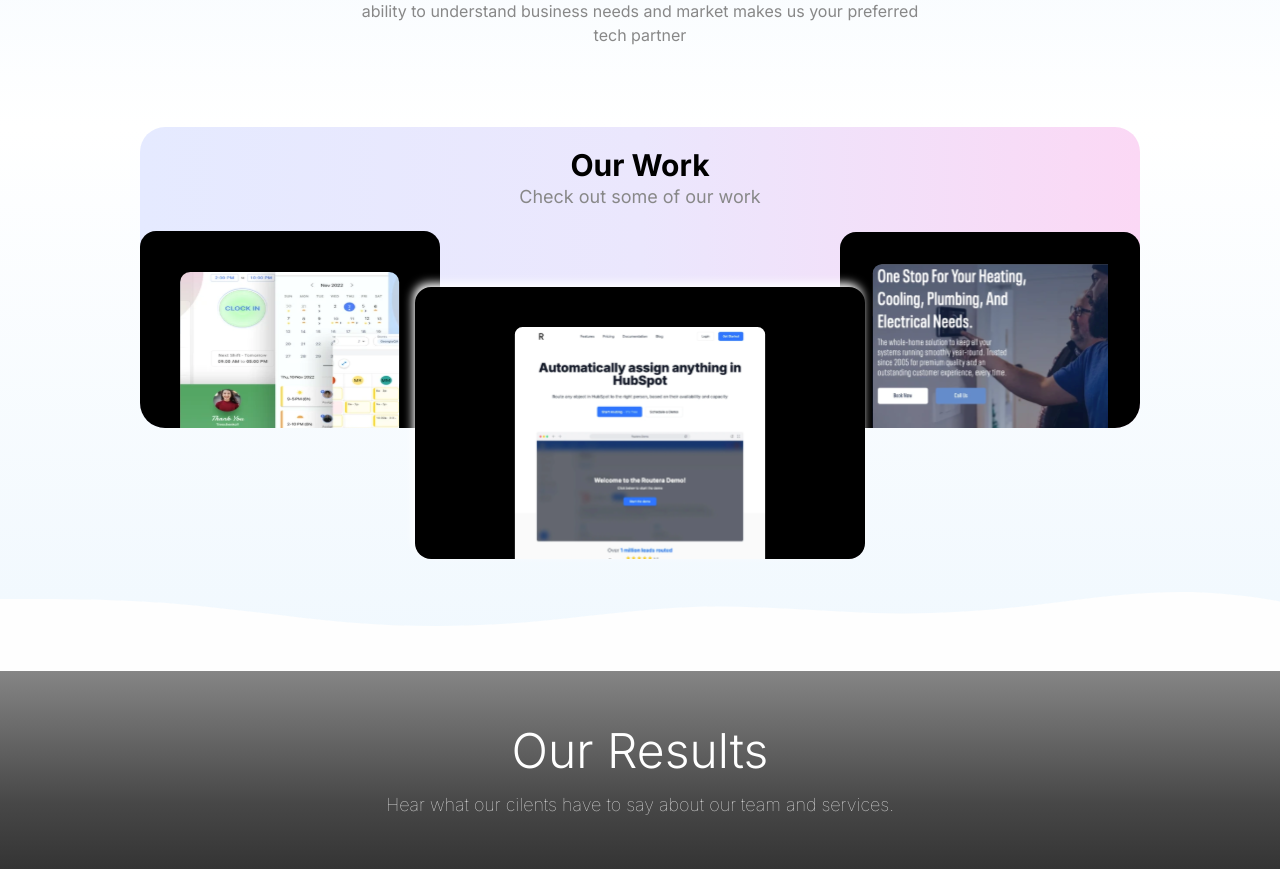
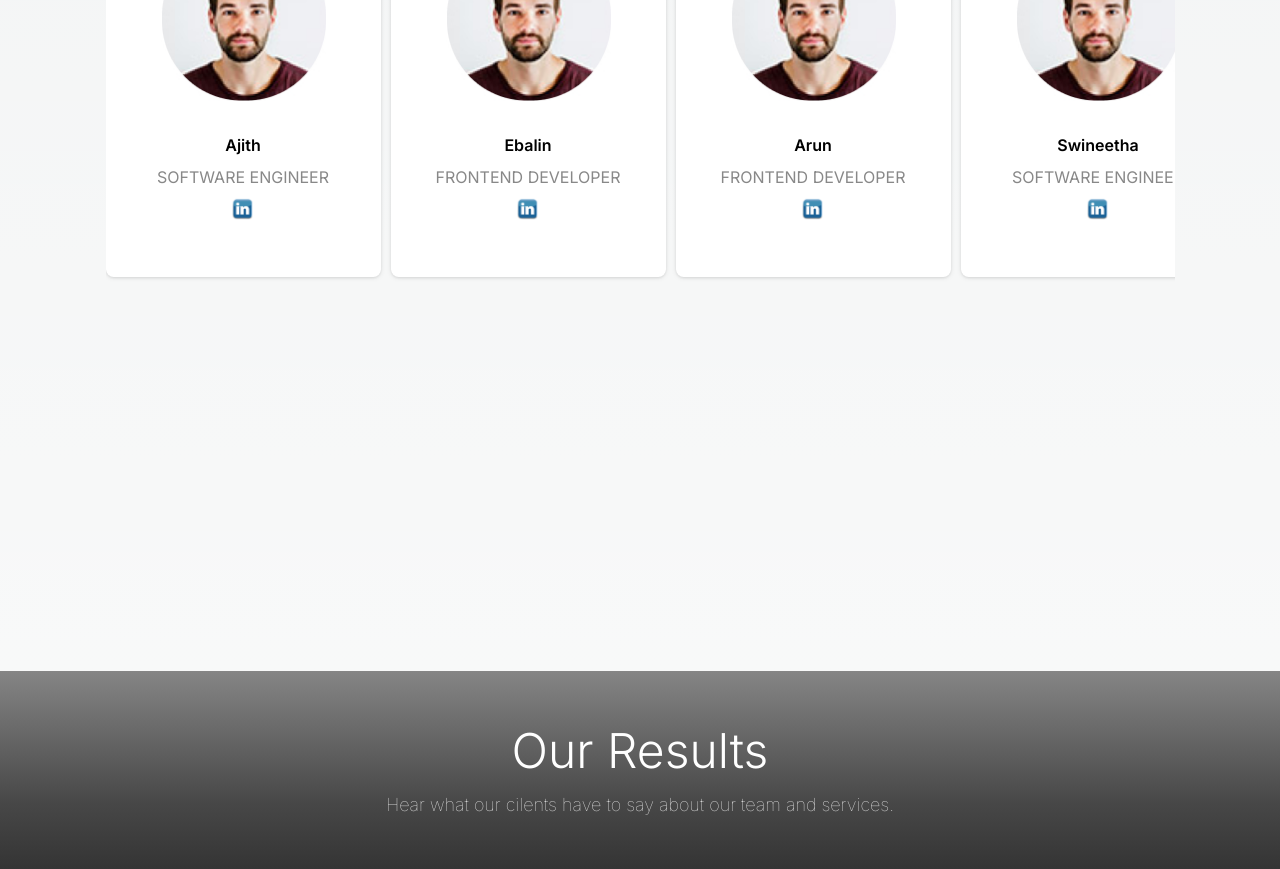
Before and after one commit to codesirpi/landing-site, a Next.js app: page / in a window 1280 px wide. Shown: the part 5600-6469 px from the top of the page. Built offline with nearby package versions, Linux system fonts and the light colour scheme.

Commit message:
page order included

```diff
--- a/app/page.tsx
+++ b/app/page.tsx
@@ -11,9 +11,9 @@ export default function Home() {
     <main className="flex min-h-screen flex-col items-center justify-between">
       <HeroSection />
       <ServiceProviderSection />
-      <OurTeamSection />
       <ServiceProviderSection />
       <OurWorkSection />
+      <OurTeamSection />
       <ReviewsSection />
       <ContactSection />
     </main>
--- a/tailwind.config.ts
+++ b/tailwind.config.ts
@@ -45,7 +45,6 @@ const config: Config = {
         "hero-vector": "url('assets/hero/left-side-wave.svg')",
         "star-button": "url('assets/hero/button-bg.svg')",
         "hero-right-vector": "url('assets/hero/right-blue-vector.png')",
-        "white-wave": "url(assets/white-wave.svg)",
       },
     },
   },
```
